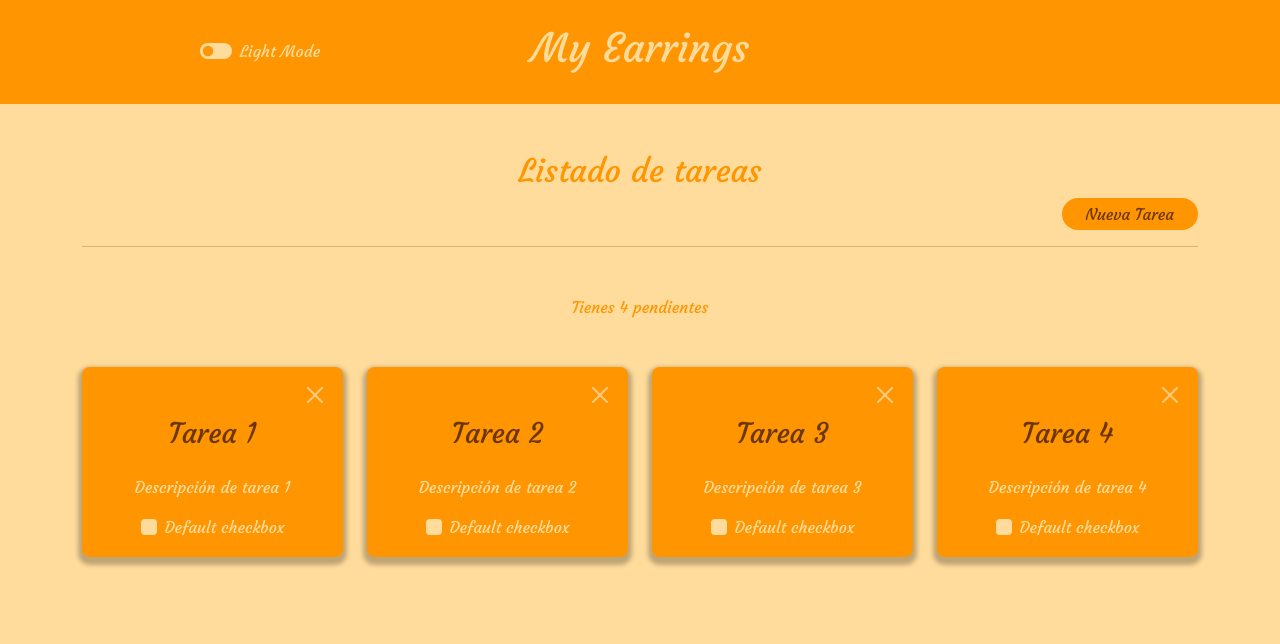
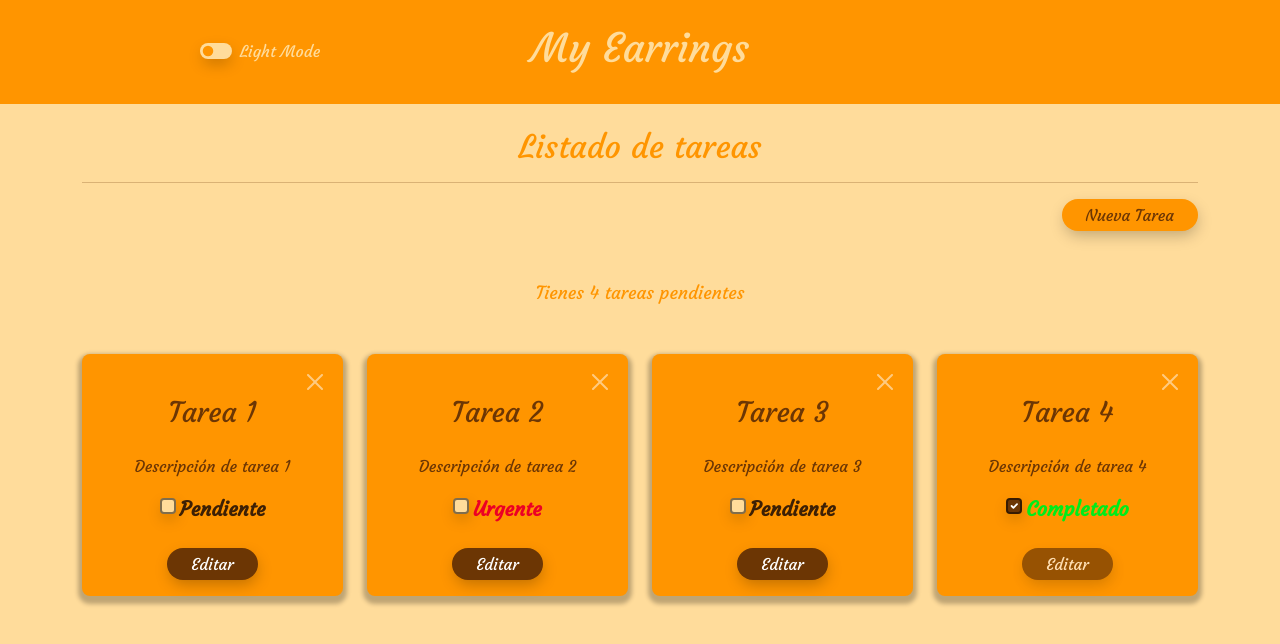
Before and after one commit to KhrisSalazar98/myEarrings, a React (Create React App) app: page / in a window 1280 px wide. Shown: the top 644 px of the page. Built offline with nearby package versions, Linux system fonts and the light colour scheme.

Commit message:
parte gráfica del listado de tareas completo

```diff
--- a/src/components/Contenido.jsx
+++ b/src/components/Contenido.jsx
@@ -1,22 +1,20 @@
 import React from 'react';
 
 const Contenido = ({selectorTasks}) => {
-
-    console.log(selectorTasks);
 
     return (
         <main>
             <div className="container">
 
-                <h2 className='pt-5 text-center'>Listado de tareas</h2>
-
-                <div className='text-end'>
-                    <button className='btn_nuevaTarea border-0 px-4 py-1 rounded-pill' type="button">Nueva Tarea</button>
-                </div>
+                <h2 className='pt-4 text-center'>Listado de tareas</h2>
 
                 <hr/>
 
-                <p className='txt_pendientes mt-5 text-center'>Tienes {selectorTasks.length} pendientes</p>
+                <div className='text-center text-lg-end'>
+                    <button className='btn_nuevaTarea sombra_btn border-0 px-4 py-1 rounded-pill' type="button">Nueva Tarea</button>
+                </div>
+
+                <p className='txt_pendientes fs_18 mt-5 text-center'>Tienes {selectorTasks.length} tareas pendientes</p>
 
                 <div className="row mt-5">
                     {selectorTasks.map((task) => (
@@ -27,15 +25,30 @@ const Contenido = ({selectorTasks}) => {
                                     <button className='btn-close btn-close-white'></button>
                                 </div>
 
-                                <h3 className='mb-4 mt-2 text-center'>{task.name}</h3>
+                                <h3 className='mb-4 text-center'>{task.name}</h3>
 
                                 <p className='txt_description text-center'>{task.description}</p>
 
                                 <div className="form_check_box form-check d-flex justify-content-center">
-                                    <input className="form-check-input me-2" type="checkbox" defaultValue id={`flexCheck_${task.id}`} />
+                                    <input className="sombra_btn form-check-input me-1" defaultChecked={task.status === 2 ? true : false} type="checkbox" defaultValue id={`flexCheck_${task.id}`} />
                                     <label className="form-check-label" htmlFor={`flexCheck_${task.id}`}>
-                                        Default checkbox
+                                        {task.status === 0 && <span className='fs_20 txt_pendiente'><strong>Pendiente</strong></span>}
+                                        {task.status === 1 && <span className='fs_20 txt_urgente'><strong>Urgente</strong></span>}
+                                        {task.status === 2 && <span className='fs_20 txt_completado'><strong>Completado</strong></span>}
                                     </label>
+                                </div>
+
+                                <div className='text-center mt-4'>
+                                    {task.status === 2 ?
+                                        <>
+                                            <button className='btn_editar_disable sombra_btn border-0 px-4 py-1 rounded-pill'>Editar</button>
+                                        </>
+                                        :
+                                        <>
+                                            <button className='btn_editar sombra_btn border-0 px-4 py-1 rounded-pill' type="button">Editar</button>
+                                        </>
+                                    }
+
                                 </div>
 
                             </div>
--- a/src/components/Header.jsx
+++ b/src/components/Header.jsx
@@ -13,12 +13,12 @@ const Header = ({selector}) => {
 
 
     return (
-        <header className="sombra">
+        <header>
             <div className='container'>
                 <div className="row">
                     <div className="col-12 col-sm-12 col-lg-4 d-flex justify-content-center align-items-center">
                         <div className="form-check form-switch mt-3 mt-lg-0">
-                            <input onChange={toggleTheme} checked={selector.isChecked} className="form-check-input" type="checkbox" role="switch" id="flexSwitchCheckDefault"/>
+                            <input onChange={toggleTheme} checked={selector.isChecked} className="sombra_btn form-check-input" type="checkbox" role="switch" id="flexSwitchCheckDefault"/>
                             <label className="form-check-label" htmlFor="flexSwitchCheckDefault">{selector.mode} Mode</label>
                         </div>
                     </div>
@@ -28,7 +28,6 @@ const Header = ({selector}) => {
                     </div>
                 </div>
             </div>
-
         </header>
     )
 }
--- a/src/sass/components/_contenido.scss
+++ b/src/sass/components/_contenido.scss
@@ -1,4 +1,5 @@
 body{
+    background-color: $color_dark_secundario;
     font-family: $family;
 }
 
@@ -6,10 +7,35 @@ main{
     height: 100vh;
 }
 
+.form_check_box > .form-check-input {
+    border: 2px solid rgba(0,0,0,0.5) !important;
+    @include transition_elements();
+}
+
+.fs_18{
+    font-size: $font_18;
+}
+
+.fs_20 {
+    font-size: $font_20;
+}
+
+
+@keyframes animacion_urgente {
+    from { color: $color_tareaUrgenteOscuro }
+    to { color: $color_tareaUrgenteClaro }
+}
+
+
+@keyframes animacion_completado {
+    from { color: $color_tareaCompletadaOscuro}
+    to { color: $color_tareaCompletadaClaro}
+}
 
 .Light {
     main {
         background-color: $color_ligth_secundario;
+        @include transition_elements();
 
         .container {
 
@@ -22,12 +48,12 @@ main{
                     color: $color_dark_principal;
                     background-color: $color_ligth_principal;
 
-                    transition: all 0.3s;
+                    @include transition_elements();
                 }
 
-                // .btn_nuevaTarea:hover{
-                //     background-color:
-                // }
+                .btn_nuevaTarea:hover{
+                    @include color_hover($color_ligth_principal, $color_dark_principal);
+                }
             }
 
             hr {
@@ -41,17 +67,54 @@ main{
                     div{
 
                         background-color: $color_ligth_principal;
+                        @include transition_elements();
 
                         h3 {
                             color: $color_dark_principal;
+                            @include transition_elements();
                         }
 
                         .txt_description {
-                            color: $color_ligth_secundario;
+                            color: $color_dark_principal;
                         }
 
-                        .form_check_box > .form-check-input:checked[type=checkbox] {
-                            background-color: $color_dark_principal;
+
+
+                        .form_check_box {
+                            .form-check-input:checked[type=checkbox] {
+                                background-color: $color_dark_principal;
+                            }
+
+                            label {
+                                .txt_pendiente {
+                                    color: $color_dark_secundario;
+                                }
+
+                                .txt_urgente {
+                                    animation: animacion_urgente 1.5s ease-out infinite;
+                                }
+
+                                .txt_completado {
+                                    animation: animacion_completado 1.5s ease-out infinite;
+                                }
+                            }
+                        }
+
+                        div {
+                            .btn_editar, .btn_editar_disable {
+                                color: $blanco;
+                                background-color: $color_dark_principal;
+                                @include transition_elements();
+                            }
+
+                            .btn_editar:hover{
+                                @include color_hover($color_dark_secundario, $color_ligth_secundario);
+                            }
+
+                            .btn_editar_disable {
+                                cursor: default;
+                                opacity: 0.7;
+                            }
                         }
                     }
                 }
@@ -64,6 +127,7 @@ main{
 .Dark {
     main {
         background-color: $color_dark_secundario;
+        @include transition_elements();
 
         .container {
 
@@ -76,12 +140,12 @@ main{
                     color: $color_ligth_secundario;
                     background-color: $color_dark_principal;
 
-                    transition: all 0.5s;
+                    @include transition_elements();
                 }
 
-                // .btn_nuevaTarea:hover{
-                //     background-color:
-                // }
+                .btn_nuevaTarea:hover{
+                    @include color_hover($color_dark_principal, $color_ligth_principal);
+                }
             }
 
             hr {
@@ -95,14 +159,56 @@ main{
                     div{
 
                         background-color: $color_dark_principal;
+                        @include transition_elements();
 
                         h3 {
                             color: $color_ligth_principal;
+                            @include transition_elements();
                         }
 
                         .txt_description {
                             color: $color_ligth_secundario;
                         }
+
+
+                        .form_check_box {
+                            .form-check-input:checked[type=checkbox] {
+                                background-color: $color_ligth_principal;
+                            }
+
+                            label {
+                                .txt_pendiente {
+                                    color: $color_dark_secundario;
+                                }
+
+                                .txt_urgente {
+                                    animation: animacion_urgente 1.5s ease-out infinite;
+                                }
+
+                                .txt_completado {
+                                    animation: animacion_completado 1.5s ease-out infinite;
+                                }
+                            }
+                        }
+
+                        div {
+                            .btn_editar, .btn_editar_disable {
+                                color: $blanco;
+                                background-color: $color_ligth_principal;
+                                @include transition_elements();
+                            }
+
+                            .btn_editar:hover{
+                                @include color_hover($color_ligth_secundario, $color_dark_secundario);
+                            }
+
+                            .btn_editar_disable {
+                                cursor: default;
+                                opacity: 0.5;
+                            }
+                        }
+
+
                     }
                 }
             }
--- a/src/sass/components/_header.scss
+++ b/src/sass/components/_header.scss
@@ -1,6 +1,8 @@
 .form-check-input, .form-check-input:checked[type=checkbox], .form-check-input:focus {
     border-color: transparent;
     background-color: $color_ligth_secundario;
+    cursor: pointer;
+
 }
 
 .form-switch > .form-check-input{
@@ -17,14 +19,14 @@
 
 .form-check-input:focus {
     outline: none;
-    box-shadow: none;
 }
-
 
 
 .Light {
 
+    header{
         background-color: $color_ligth_principal;
+        @include transition_elements();
 
         .container{
             .row{
@@ -44,12 +46,13 @@
                 }
             }
         }
-
+    }
 }
 
 .Dark {
     header{
         background-color: $color_dark_principal;
+        @include transition_elements();
 
         .container{
             .row{
@@ -72,7 +75,12 @@
     }
 }
 
-.sombra{
+.sombra {
     -webkit-box-shadow: $sombra;
     box-shadow: $sombra;
 }
+
+.sombra_btn {
+    -webkit-box-shadow: $sombra_btn !important;
+    box-shadow: $sombra_btn !important;
+}
--- /dev/null
+++ b/src/sass/config/_mixins.scss
@@ -0,0 +1,8 @@
+@mixin transition_elements {
+    transition: all 0.5s ease-out;
+}
+
+@mixin color_hover($color, $background-color) {
+    color: $color;
+    background-color: $background-color;
+}
--- a/src/sass/config/_variables.scss
+++ b/src/sass/config/_variables.scss
@@ -9,7 +9,14 @@ $color_ligth_secundario: #FFDC9B;
 $color_dark_principal: #6C3604;
 $color_dark_secundario: #3D2005;
 
-$color_tareaCompletada: #66CB05;
-$color_tareaUrgente: #DD0808;
+$color_tareaCompletadaClaro: #00fe1c;
+$color_tareaCompletadaOscuro: #019411;
+
+$color_tareaUrgenteClaro: #ff002c;
+$color_tareaUrgenteOscuro: #900000;
+
+$font_18: 18px;
+$font_20: 20px;
 
 $sombra: 0px 4px 4px 4px rgba(0,0,0,0.25);
+$sombra_btn: 1px 6px 15px -2px rgba(0,0,0,0.25);
--- a/src/sass/style.scss
+++ b/src/sass/style.scss
@@ -1,3 +1,4 @@
 @import './config/_variables';
+@import './config/_mixins';
 @import './components/_header';
 @import './components/_contenido.scss';
```
Also changed, not shown: src/features/tasks/taskSlice.js (+11 -9 lines). Lines whose indentation alone changed are shown as unchanged.
